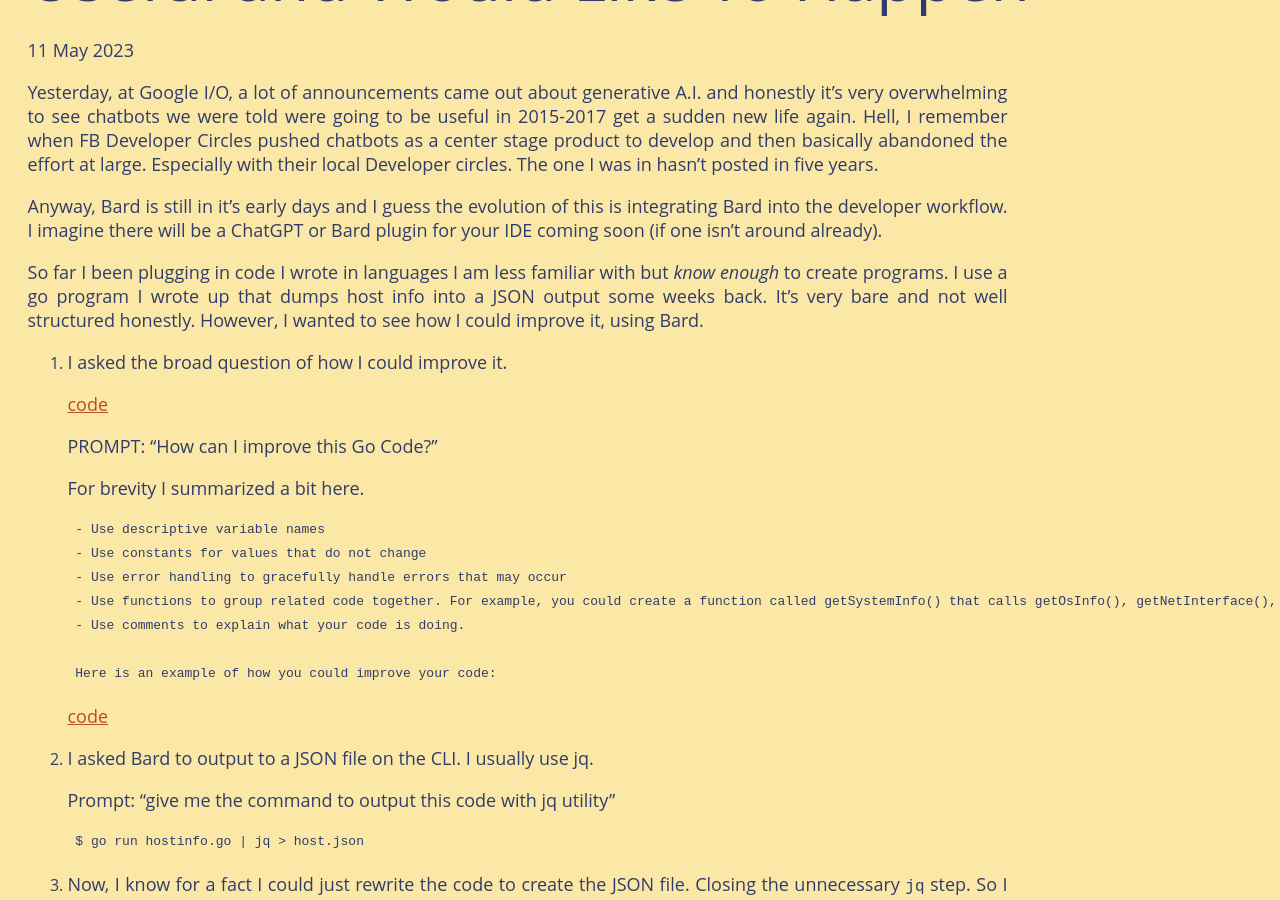
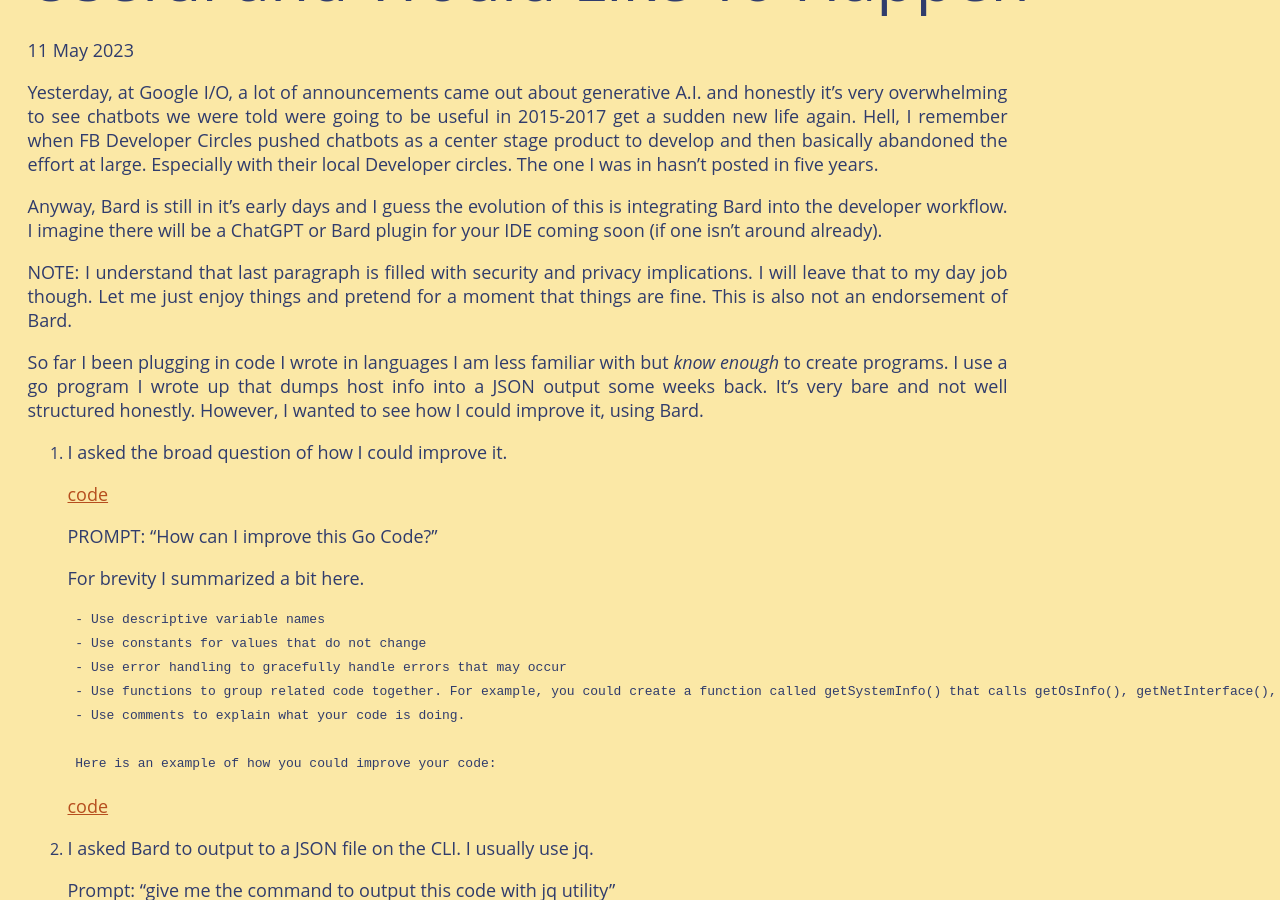
Before and after one commit to zoracon/zoracon.github.io, a Jekyll site: the page built from _posts/2023-05-11-golang-bard.md, in a window 1280 px wide and 900 px high, scrolled down 327 px. Built offline with Jekyll 4.4.1, drawn with Linux system fonts in a browser that asks for light colours.

Commit message:
ADD: Note

```diff
--- a/_posts/2023-05-11-golang-bard.md
+++ b/_posts/2023-05-11-golang-bard.md
@@ -7,6 +7,8 @@
 Yesterday, at Google I/O, a lot of announcements came out about generative A.I. and honestly it's very overwhelming to see chatbots we were told were going to be useful in 2015-2017 get a sudden new life again. Hell, I remember when FB Developer Circles pushed chatbots as a center stage product to develop and then basically abandoned the effort at large. Especially with their local Developer circles. The one I was in hasn't posted in five years.
 
 Anyway, Bard is still in it's early days and I guess the evolution of this is integrating Bard into the developer workflow. I imagine there will be a ChatGPT or Bard plugin for your IDE coming soon (if one isn't around already).
+
+NOTE: I understand that last paragraph is filled with security and privacy implications. I will leave that to my day job though. Let me just enjoy things and pretend for a moment that things are fine. This is also not an endorsement of Bard.
 
 So far I been plugging in code I wrote in languages I am less familiar with but _know enough_ to create programs. I use a go program I wrote up that dumps host info into a JSON output some weeks back. It's very bare and not well structured honestly. However, I wanted to see how I could improve it, using Bard.
 
```
